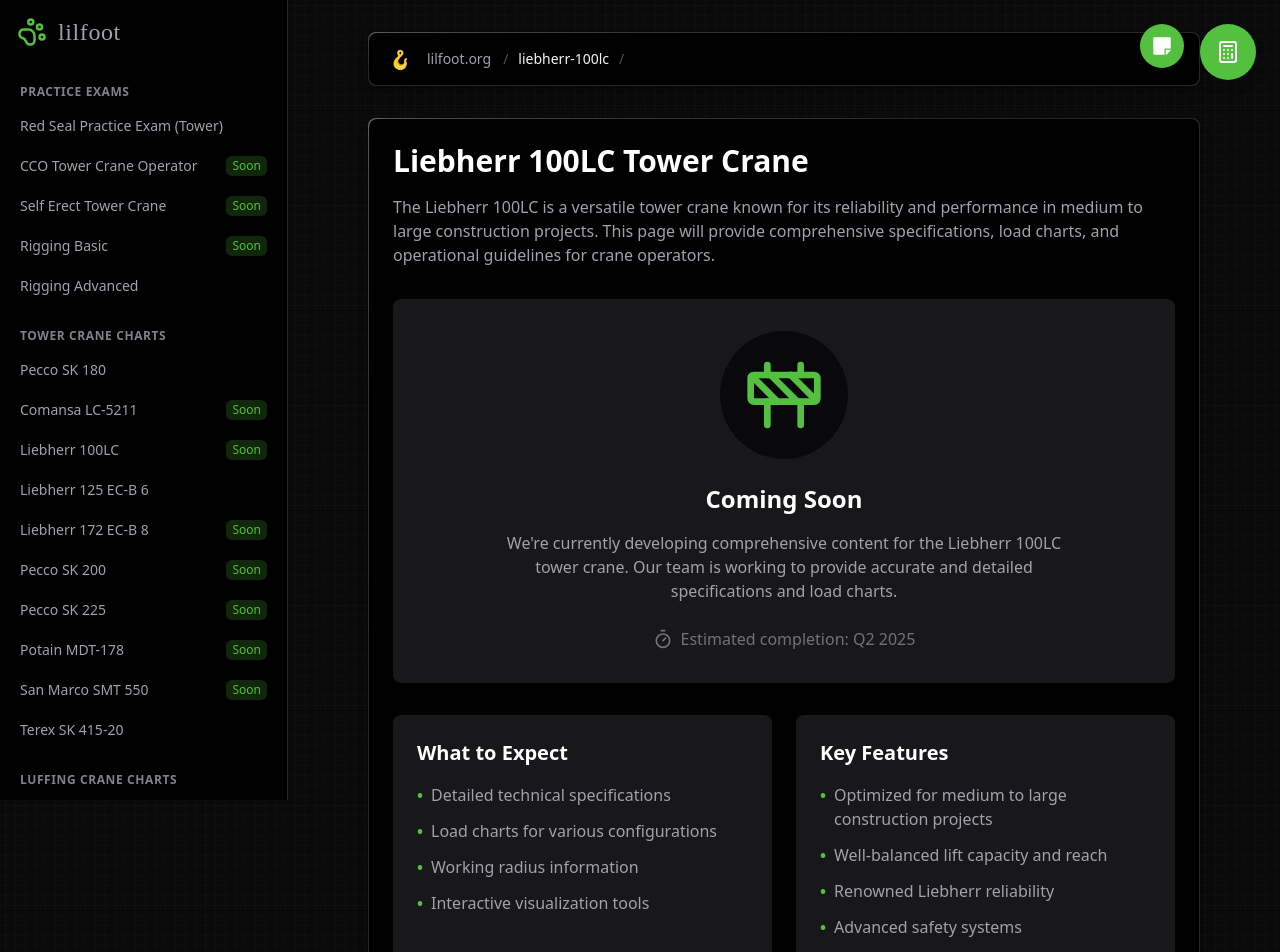
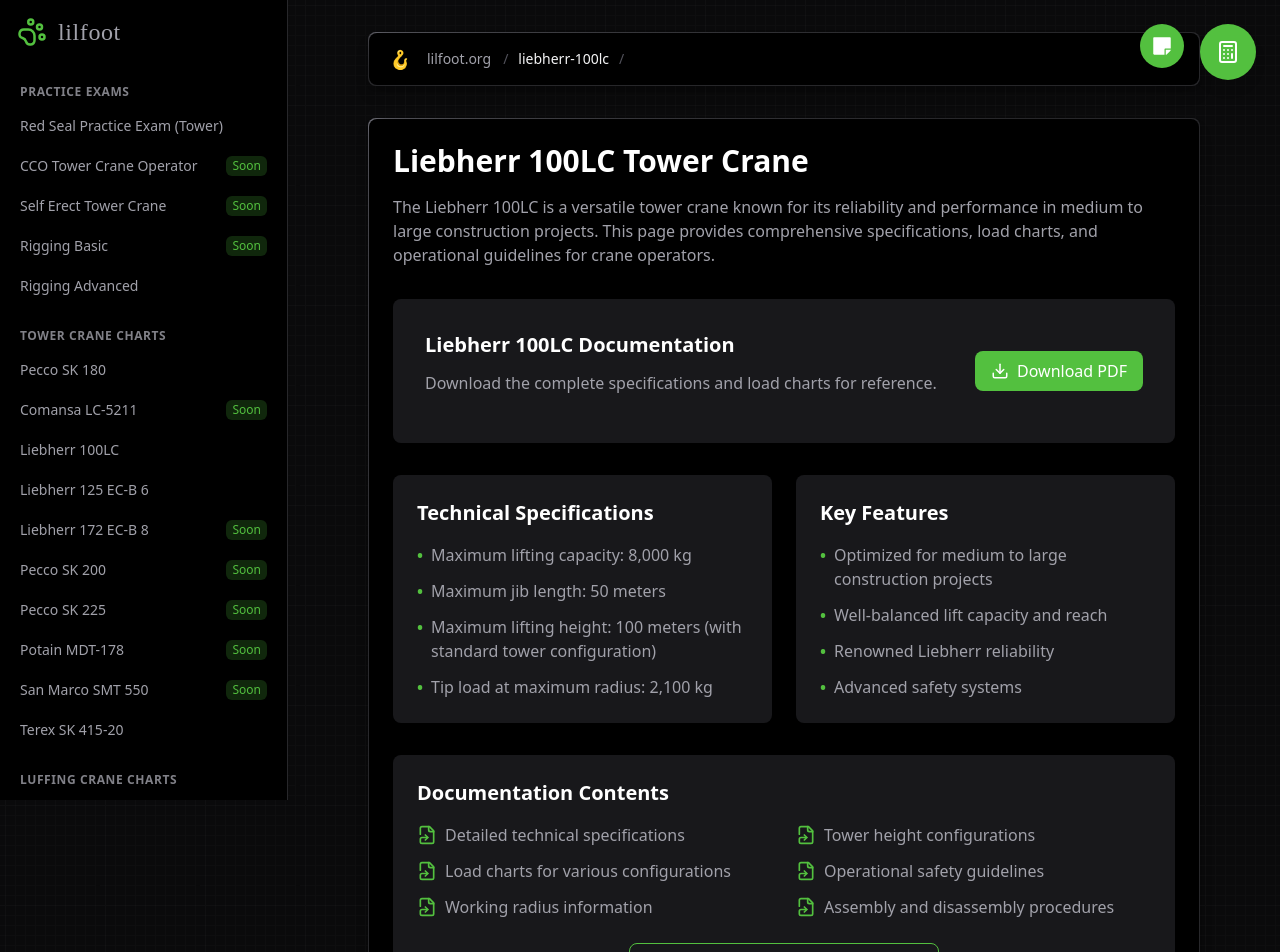
Before and after one commit to ArsCodeAmatoria/lilfoot, a Next.js app: page /tower-crane/liebherr-100lc in a window 1280 px wide. Shown: the top 952 px of the page. Built offline with nearby package versions, Linux system fonts and the light colour scheme; a web font is replaced by a local one.

Commit message:
Update Liebherr 100LC page with PDF download option and remove 'Coming Soon' status

```diff
--- a/app/tower-crane/liebherr-100lc/page.tsx
+++ b/app/tower-crane/liebherr-100lc/page.tsx
@@ -1,5 +1,5 @@
 import React from 'react';
-import { Timer, Construction } from 'lucide-react';
+import { Download, FileText, FileSymlink } from 'lucide-react';
 
 export const metadata = {
   title: 'Liebherr 100LC Specifications | Tower Cranes | lilfoot',
@@ -17,46 +17,50 @@ export default function Liebherr100LCPage() {
         <p className="max-w-3xl text-gray-400">
           The Liebherr 100LC is a versatile tower crane known for its
           reliability and performance in medium to large construction projects.
-          This page will provide comprehensive specifications, load charts, and
+          This page provides comprehensive specifications, load charts, and
           operational guidelines for crane operators.
         </p>
       </div>
 
-      <div className="mb-8 flex flex-col items-center justify-center rounded-lg bg-gray-900 p-8">
-        <div className="mb-6 rounded-full bg-gray-950 p-6">
-          <Construction size={80} className="text-highlight" />
-        </div>
-        <h2 className="mb-4 text-center text-2xl font-bold">Coming Soon</h2>
-        <p className="max-w-xl text-center text-gray-400">
-          We're currently developing comprehensive content for the Liebherr
-          100LC tower crane. Our team is working to provide accurate and
-          detailed specifications and load charts.
-        </p>
-        <div className="mt-6 flex items-center text-gray-500">
-          <Timer size={20} className="mr-2" />
-          <span>Estimated completion: Q2 2025</span>
+      <div className="mb-8 rounded-lg bg-gray-900 p-8">
+        <div className="flex items-center justify-between">
+          <div>
+            <h2 className="mb-3 text-xl font-bold">Liebherr 100LC Documentation</h2>
+            <p className="mb-4 text-gray-400">
+              Download the complete specifications and load charts for reference.
+            </p>
+          </div>
+          <a
+            href="/pdfs/100LC.pdf"
+            target="_blank"
+            rel="noopener noreferrer"
+            className="flex items-center rounded-lg bg-highlight px-4 py-2 text-white hover:bg-green-600 transition-colors"
+          >
+            <Download size={18} className="mr-2" />
+            Download PDF
+          </a>
         </div>
       </div>
 
-      <div className="grid gap-6 md:grid-cols-2">
+      <div className="grid gap-6 md:grid-cols-2 mb-8">
         <div className="rounded-lg bg-gray-900 p-6">
-          <h3 className="mb-4 text-xl font-bold">What to Expect</h3>
+          <h3 className="mb-4 text-xl font-bold">Technical Specifications</h3>
           <ul className="space-y-3 text-gray-400">
             <li className="flex">
               <span className="mr-2 font-bold text-highlight">•</span>
-              Detailed technical specifications
+              Maximum lifting capacity: 8,000 kg
             </li>
             <li className="flex">
               <span className="mr-2 font-bold text-highlight">•</span>
-              Load charts for various configurations
+              Maximum jib length: 50 meters
             </li>
             <li className="flex">
               <span className="mr-2 font-bold text-highlight">•</span>
-              Working radius information
+              Maximum lifting height: 100 meters (with standard tower configuration)
             </li>
             <li className="flex">
               <span className="mr-2 font-bold text-highlight">•</span>
-              Interactive visualization tools
+              Tip load at maximum radius: 2,100 kg
             </li>
           </ul>
         </div>
@@ -83,6 +87,51 @@ export default function Liebherr100LCPage() {
           </ul>
         </div>
       </div>
+
+      <div className="rounded-lg bg-gray-900 p-6">
+        <h3 className="mb-4 text-xl font-bold">Documentation Contents</h3>
+        <div className="grid gap-6 md:grid-cols-2">
+          <ul className="space-y-3 text-gray-400">
+            <li className="flex items-center">
+              <FileSymlink size={20} className="mr-2 text-highlight" />
+              Detailed technical specifications
+            </li>
+            <li className="flex items-center">
+              <FileSymlink size={20} className="mr-2 text-highlight" />
+              Load charts for various configurations
+            </li>
+            <li className="flex items-center">
+              <FileSymlink size={20} className="mr-2 text-highlight" />
+              Working radius information
+            </li>
+          </ul>
+          <ul className="space-y-3 text-gray-400">
+            <li className="flex items-center">
+              <FileSymlink size={20} className="mr-2 text-highlight" />
+              Tower height configurations
+            </li>
+            <li className="flex items-center">
+              <FileSymlink size={20} className="mr-2 text-highlight" />
+              Operational safety guidelines
+            </li>
+            <li className="flex items-center">
+              <FileSymlink size={20} className="mr-2 text-highlight" />
+              Assembly and disassembly procedures
+            </li>
+          </ul>
+        </div>
+        <div className="mt-6 flex justify-center">
+          <a
+            href="/pdfs/100LC.pdf"
+            target="_blank"
+            rel="noopener noreferrer"
+            className="flex items-center rounded-lg border border-highlight px-6 py-3 text-white hover:bg-gray-800 transition-colors"
+          >
+            <FileText size={20} className="mr-2 text-highlight" />
+            View Complete Documentation
+          </a>
+        </div>
+      </div>
     </div>
   );
 }
--- a/lib/demos.ts
+++ b/lib/demos.ts
@@ -59,7 +59,7 @@ export const demos: { name: string; items: Item[] }[] = [
         name: 'Liebherr 100LC',
         slug: 'tower-crane/liebherr-100lc',
         description:
-          'Coming soon: Specifications and load charts for the Liebherr 100LC tower crane',
+          'Specifications and load charts for the Liebherr 100LC tower crane',
       },
       {
         name: 'Liebherr 125 EC-B 6',
```
